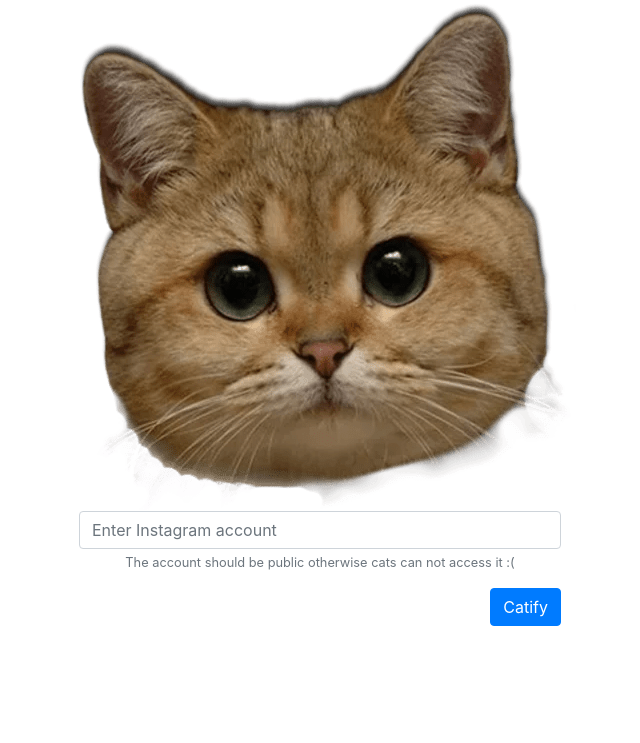
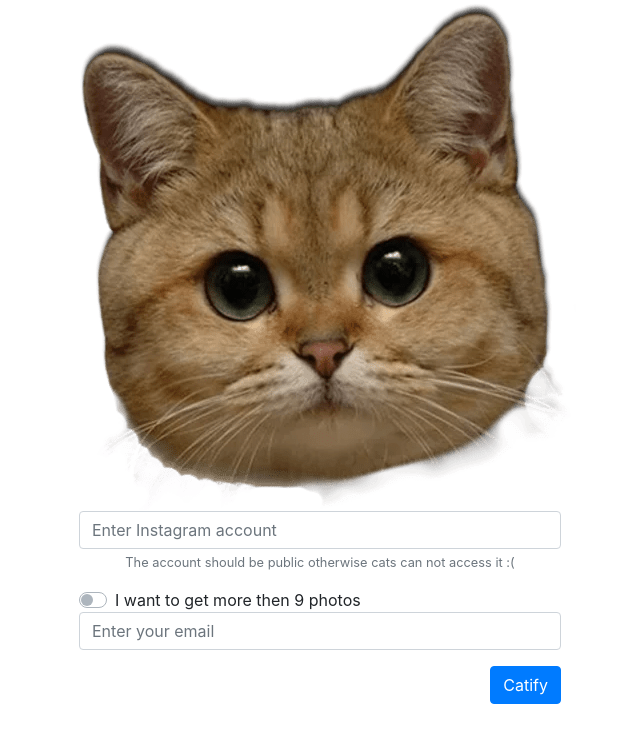
Before and after one commit to DmitrievDmitriyA/insta_catifier-server, a Flask app: page / in a window 1280 px wide. Shown: the part 57-800 px from the top of the page, without its empty margins (320-960 px from the left). Run offline with Flask 2, Linux system fonts and the light colour scheme; some libraries are stand-ins or nearby versions.

Commit message:
Uses bootstrap primitives from static folder and added switch

```diff
--- a/templates/index.html
+++ b/templates/index.html
@@ -5,8 +5,8 @@
         <title>Instagram catifier</title>
 
         <link href="./static/assets/cat.ico" rel="icon">
-        <link rel="stylesheet" href="https://stackpath.bootstrapcdn.com/bootstrap/4.4.1/css/bootstrap.min.css" integrity="sha384-Vkoo8x4CGsO3+Hhxv8T/Q5PaXtkKtu6ug5TOeNV6gBiFeWPGFN9MuhOf23Q9Ifjh" crossorigin="anonymous">
-        <script src="https://stackpath.bootstrapcdn.com/bootstrap/4.4.1/js/bootstrap.min.js" integrity="sha384-wfSDF2E50Y2D1uUdj0O3uMBJnjuUD4Ih7YwaYd1iqfktj0Uod8GCExl3Og8ifwB6" crossorigin="anonymous"></script>
+        <link rel="stylesheet" href="./static/bootstrap.min.css">
+        <script src="./static/bootstrap.min.js"></script>
     </head>
     <body>
         <div class="container-fluid">
@@ -21,6 +21,13 @@
                     <input type="text" class="form-control" id="instagramAccount" placeholder="Enter Instagram account">
                     <small id="accountHelp" class="form-text text-muted text-center">The account should be public otherwise cats can not access it :(</small>
                 </div>
+                <div class="form-group">
+                    <div class="custom-control custom-switch">
+                        <input type="checkbox" class="custom-control-input" id="customSwitch1">
+                        <label class="custom-control-label" for="customSwitch1">I want to get more then 9 photos</label>
+                    </div>
+                    <input type="email" class="form-control" id="userEmail" placeholder="Enter your email">
+                </div>
                 <div class="form-group text-right">
                     <button type="submit" class="btn btn-primary">Catify</button>
                 </div>
```
